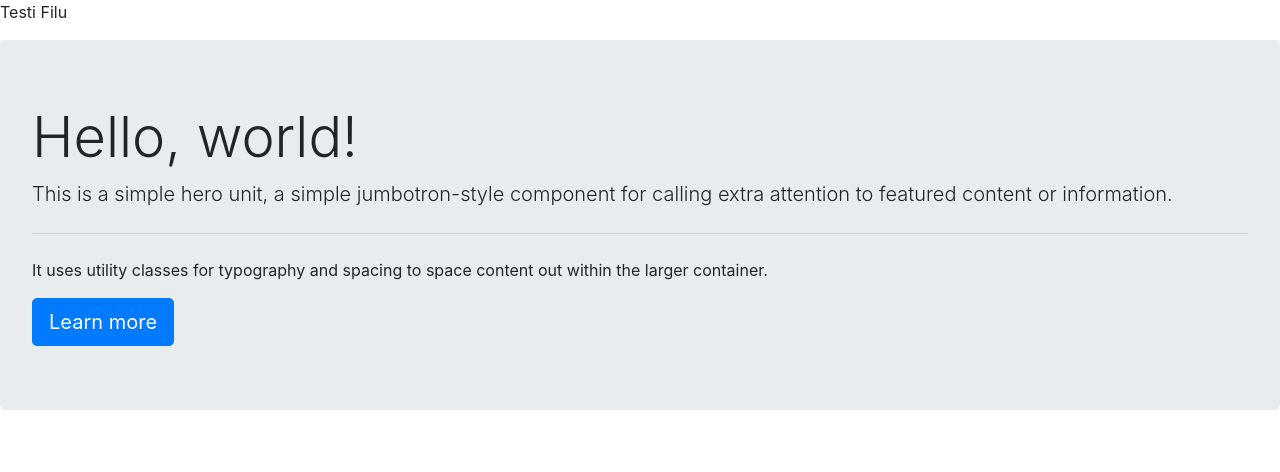
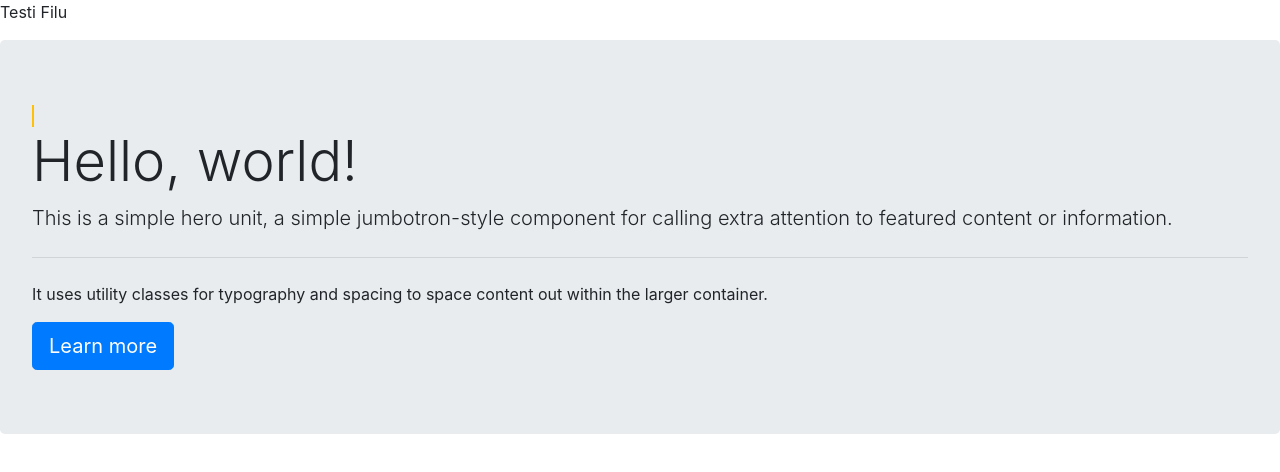
Before and after one commit to Tomppa82/gittest, a plain HTML site: page index.html in a window 1280 px wide. Drawn offline with nearby package versions, Linux system fonts and the light colour scheme.

Commit message:
Update index.html

```diff
--- a/index.html
+++ b/index.html
@@ -7,6 +7,7 @@
 <body>
 	<p> Testi Filu </p>
 	<div class="jumbotron">
+		<span class="border border-warning"></span>
   <h1 class="display-4">Hello, world!</h1>
   <p class="lead">This is a simple hero unit, a simple jumbotron-style component for calling extra attention to featured content or information.</p>
   <hr class="my-4">
```
